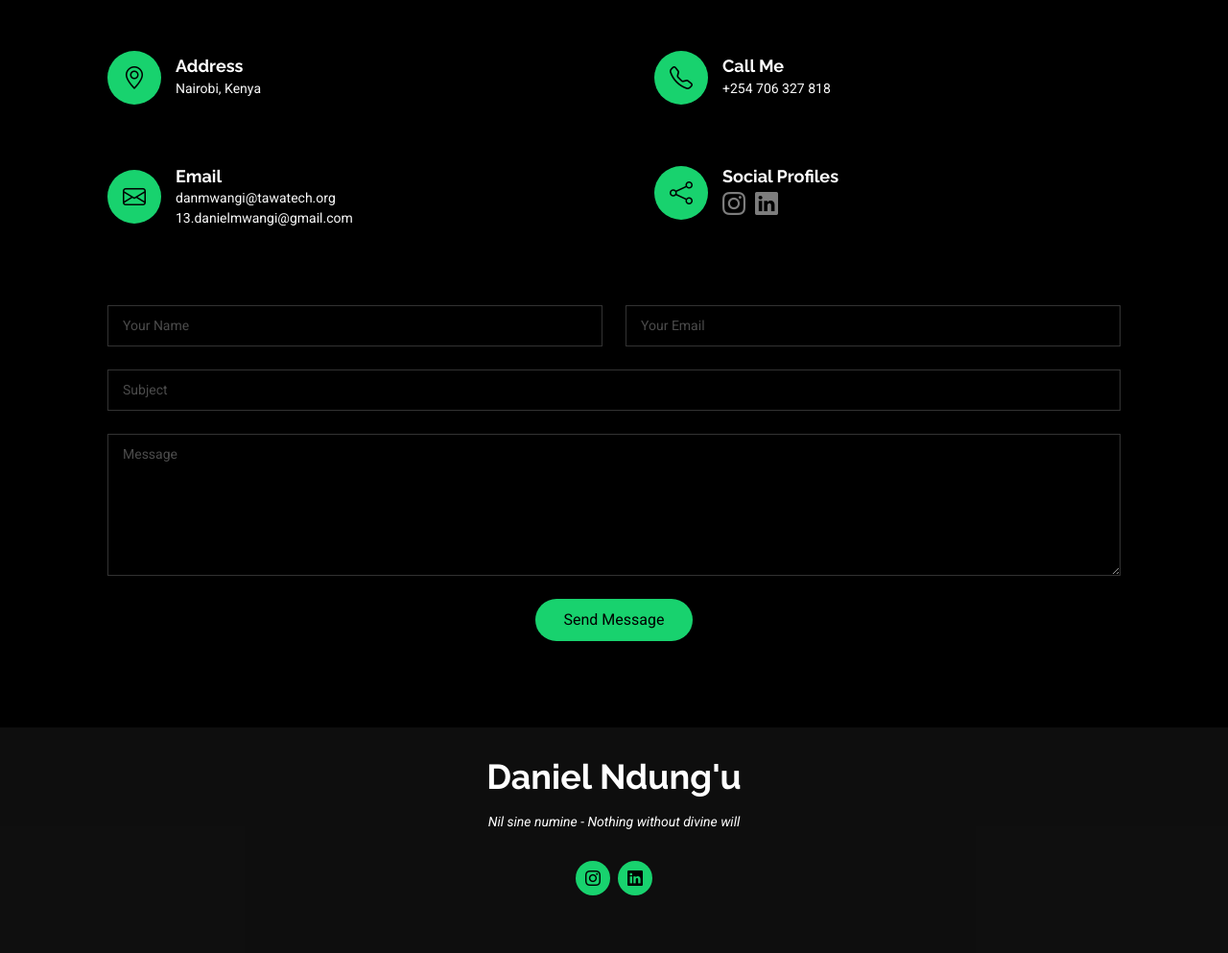
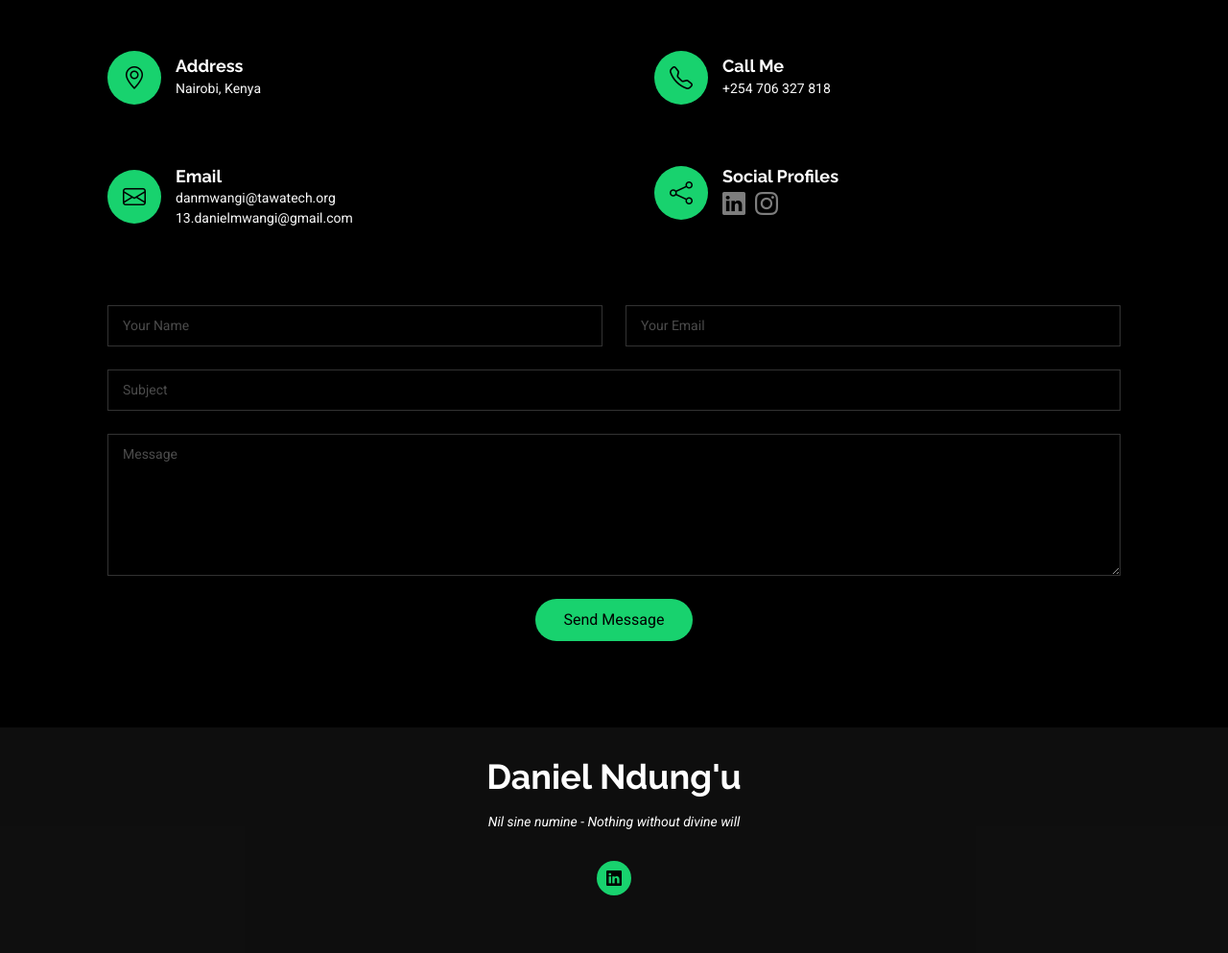
Before and after one commit to Mwangi-dan/service_portfolio, a Flask app: page /contact in a window 1280 px wide. Shown: the part 410-1403 px from the top of the page at 96% size. Run offline with Flask 3, Linux system fonts and the light colour scheme; some libraries are stand-ins or nearby versions.

Commit message:
Rework links

```diff
--- a/app/templates/base.html
+++ b/app/templates/base.html
@@ -65,8 +65,7 @@
       <h3 class="sitename">Daniel Ndung'u</h3>
       <p><i>Nil sine numine</i> - Nothing without divine will</p>
       <div class="social-links d-flex justify-content-center">
-        <a href="https://www.instagram.com/danmwangii/"><i class="bi bi-instagram"></i></a>
-        <a href="https://www.linkedin.com/in/daniel-mwangi-68490a236/"><i class="bi bi-linkedin"></i></a>
+        <a href="https://www.linkedin.com/in/daniel-mwangi-68490a236/" target="_blank"><i class="bi bi-linkedin"></i></a>
       </div>
 
     </div>
--- a/app/templates/contact.html
+++ b/app/templates/contact.html
@@ -72,8 +72,8 @@
             <div>
               <h3>Social Profiles</h3>
               <div class="social-links">
+                <a href="https://www.linkedin.com/in/daniel-mwangi-68490a236/"><i class="bi bi-linkedin"></i></a>
                 <a href="https://www.instagram.com/danmwangii/"><i class="bi bi-instagram"></i></a>
-                <a href="https://www.linkedin.com/in/daniel-mwangi-68490a236/"><i class="bi bi-linkedin"></i></a>
               </div>
             </div>
           </div>
```
